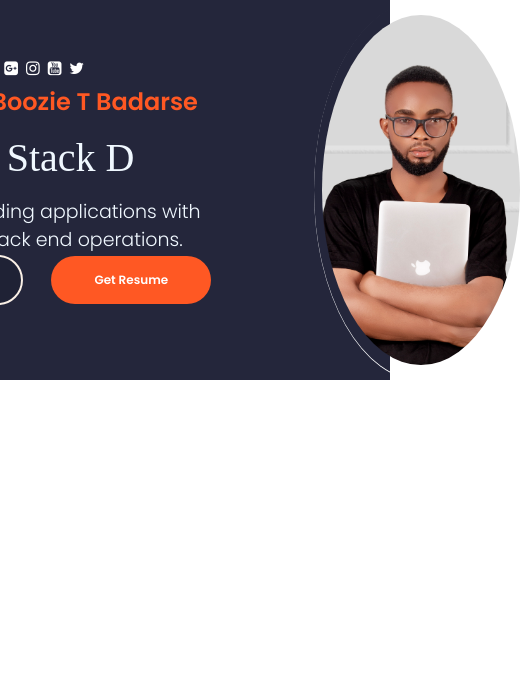
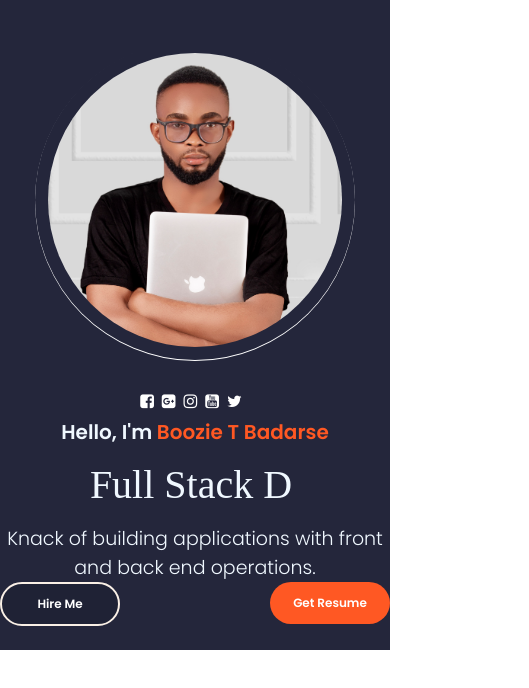
Before and after one commit to dedatekksolutions/portfoliopro, a React (Create React App) app: page / in a window 390 px wide. Shown: the top 688 px of the page, 529 px wide, since content can reach past the window. Built offline with nearby package versions, Linux system fonts and the light colour scheme; a web font is replaced by a local one.

Commit message:
10 responsive design

```diff
--- a/src/PortfolioContainer/Home/Profile.css
+++ b/src/PortfolioContainer/Home/Profile.css
@@ -1,5 +1,5 @@
-.profile-container{
-    display:flex;
+.profile-container {
+  display: flex;
   align-items: center;
   text-align: center;
   justify-content: center;
@@ -8,18 +8,18 @@
   background-image: url(../../assets/Home/bg.jpg);
 }
 
-.profile-parent{
+.profile-parent {
   display: flex;
   align-items: center;
   color: aliceblue;
 }
 
-.profile-details-name{
+.profile-details-name {
   font-size: 24px;
   font-family: "Poppins SemiBold";
 }
 
-.profile-details-role{
+.profile-details-role {
   display: flex;
   flex-direction: column;
   margin: 14px 0 24px 0;
@@ -30,31 +30,31 @@
   font-family: cursive;
 }
 
-.primary-text{
+.primary-text {
   color: (--white);
 }
 
-.highlighted-text{
+.highlighted-text {
   color: var(--dark-orange);
 }
 
-.profile-role-tagline{
+.profile-role-tagline {
   font-size: 19px;
   margin: 5px 0 0 0;
   font-family: "Poppins Light";
 }
 
-.profile-options .highlighted-btn{
+.profile-options .highlighted-btn {
   margin: 0 0 0 28px;
 }
 
-.profile-options .highlighted-btn:hover{
+.profile-options .highlighted-btn:hover {
   margin: 0 0 0 28px;
   background-color: cornsilk;
   color: #111;
 }
 
-.profile-picture{
+.profile-picture {
   display: flex;
   align-items: center;
   justify-content: center;
@@ -65,27 +65,89 @@
   margin: 0 0px 0 100px;
 }
 
-.profile-picture-background{
+.profile-picture-background {
   height: 92%;
   width: 92%;
-    background-image: url('../../assets/Home/profilephoto.jpg');
+  background-image: url("../../assets/Home/profilephoto.jpg");
   background-size: cover;
   border-radius: 50%;
   background-repeat: no-repeat;
   background-position: center;
 }
 
-.profile-picture-background:hover{
+.profile-picture-background:hover {
   transform: scale(1.07);
   transition: 1s ease-out;
 }
 
-.colz .colz-icon i{
+.colz .colz-icon i {
   color: white;
   padding: 8px;
   padding-left: 0px;
 }
 
-.colz .colz-icon i:hover{
+.colz .colz-icon i:hover {
   transform: scale(1.5);
 }
+
+@media screen and (max-width: 1110px) {
+  .profile-picture {
+    margin: 0 0px 0 80px;
+  }
+
+  .profile-details-name {
+    font-size: 20px;
+  }
+
+  .profile-details-role .primary-text {
+    font-size: 12px;
+  }
+
+  .profile-options .btn {
+    width: 120px;
+    padding: 11px 0;
+    z-index: 700;
+  }
+}
+
+@media screen and (max-width: 910px) {
+  .profile-picture {
+    height: 320px;
+    width: 320px;
+    margin: 0 0 0 4px;
+  }
+}
+
+@media screen and (max-width: 810px) {
+  .profile-picture {
+    margin: 0 !important;
+  }
+  .profile-parent {
+    flex-direction: column-reverse;
+    margin: 40px 0 0 0;
+  }
+  .profile-options {
+    display: flex;
+    justify-content: space-between;
+  }
+  .profile-details {
+    margin: 25px 0 0;
+  }
+  .profile-options .highlighted-btn {
+    margin: 0 !important;
+  }
+  .profile-options .profile-details-role {
+    text-align: center;
+  }
+}
+
+@media screen and (max-width: 375px) {
+    .profile-picture{
+        height: 275px;
+        width: 275px;
+        margin-top: -90px;
+    }
+    .profile-details{
+        width:90%
+    }
+}
```
Lines whose indentation alone changed are shown as unchanged.
